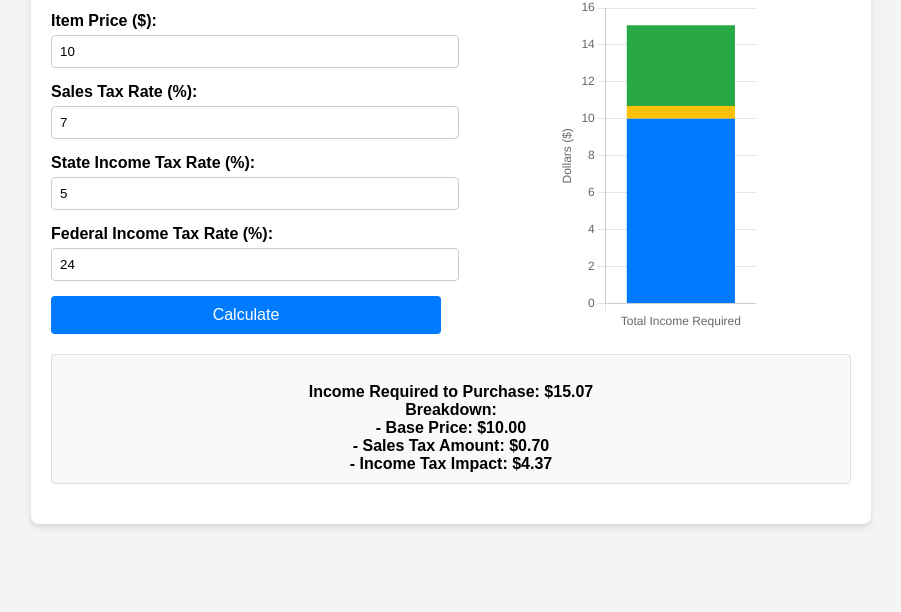
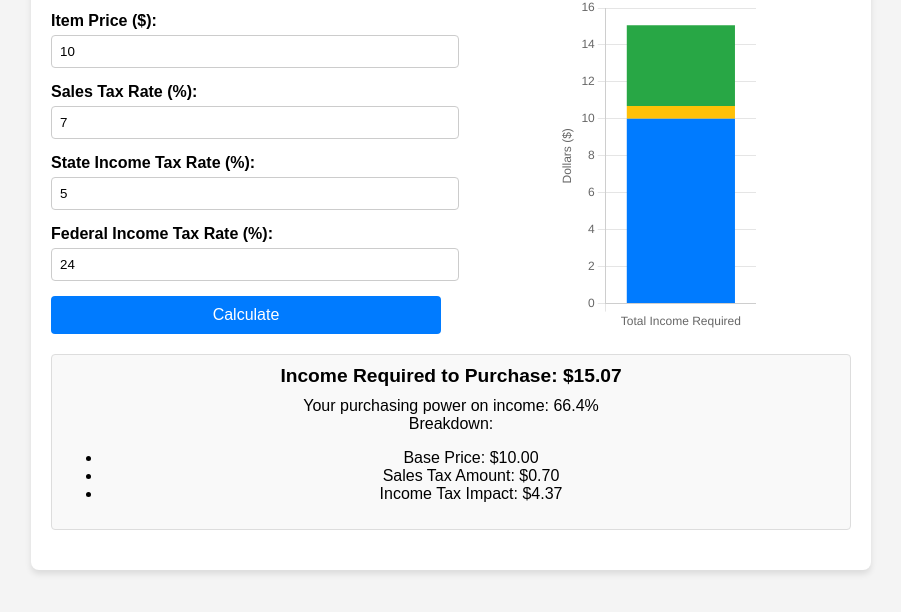
Before and after one commit to brianbew00/bigtaxindex, a plain HTML site: page index.html in a window 1280 px wide. Shown: the part 108-720 px from the top of the page, without its empty margins (189-1090 px from the left). Drawn offline with nearby package versions, Linux system fonts and the light colour scheme.

Commit message:
Add files via upload

```diff
--- a/script.js
+++ b/script.js
@@ -20,13 +20,31 @@ function calculateAndUpdateChart() {
     const salesTaxAmount = adjustedPrice - price;
     const incomeTaxImpact = incomeRequired - adjustedPrice;
 
+    // Calculate purchasing power
+    const purchasingPower = (price / incomeRequired) * 100;
+
+    // Format values as USD
+    const formatter = new Intl.NumberFormat("en-US", {
+        style: "currency",
+        currency: "USD",
+    });
+
     // Display results
-    document.getElementById("result").innerText = `
-        Income Required to Purchase: $${incomeRequired.toFixed(2)}
-        Breakdown:
-        - Base Price: $${price.toFixed(2)}
-        - Sales Tax Amount: $${salesTaxAmount.toFixed(2)}
-        - Income Tax Impact: $${incomeTaxImpact.toFixed(2)}
+    document.getElementById("result").innerHTML = `
+        <div class="summary">
+            Income Required to Purchase: ${formatter.format(incomeRequired)}
+        </div>
+        <div>
+            Your purchasing power on income: ${purchasingPower.toFixed(1)}%
+        </div>
+        <div>
+            Breakdown:
+            <ul>
+                <li>Base Price: ${formatter.format(price)}</li>
+                <li>Sales Tax Amount: ${formatter.format(salesTaxAmount)}</li>
+                <li>Income Tax Impact: ${formatter.format(incomeTaxImpact)}</li>
+            </ul>
+        </div>
     `;
 
     // Update the chart
--- a/style.css
+++ b/style.css
@@ -76,7 +76,6 @@ button:hover {
 }
 
 .result {
-    font-weight: bold;
     background: #f9f9f9;
     padding: 10px;
     border: 1px solid #ddd;
@@ -84,6 +83,12 @@ button:hover {
     text-align: center;
 }
 
+.result .summary {
+    font-size: 1.2em;
+    font-weight: bold;
+    margin-bottom: 10px;
+}
+
 canvas {
     max-height: 400px;
     max-width: 200px;
```
